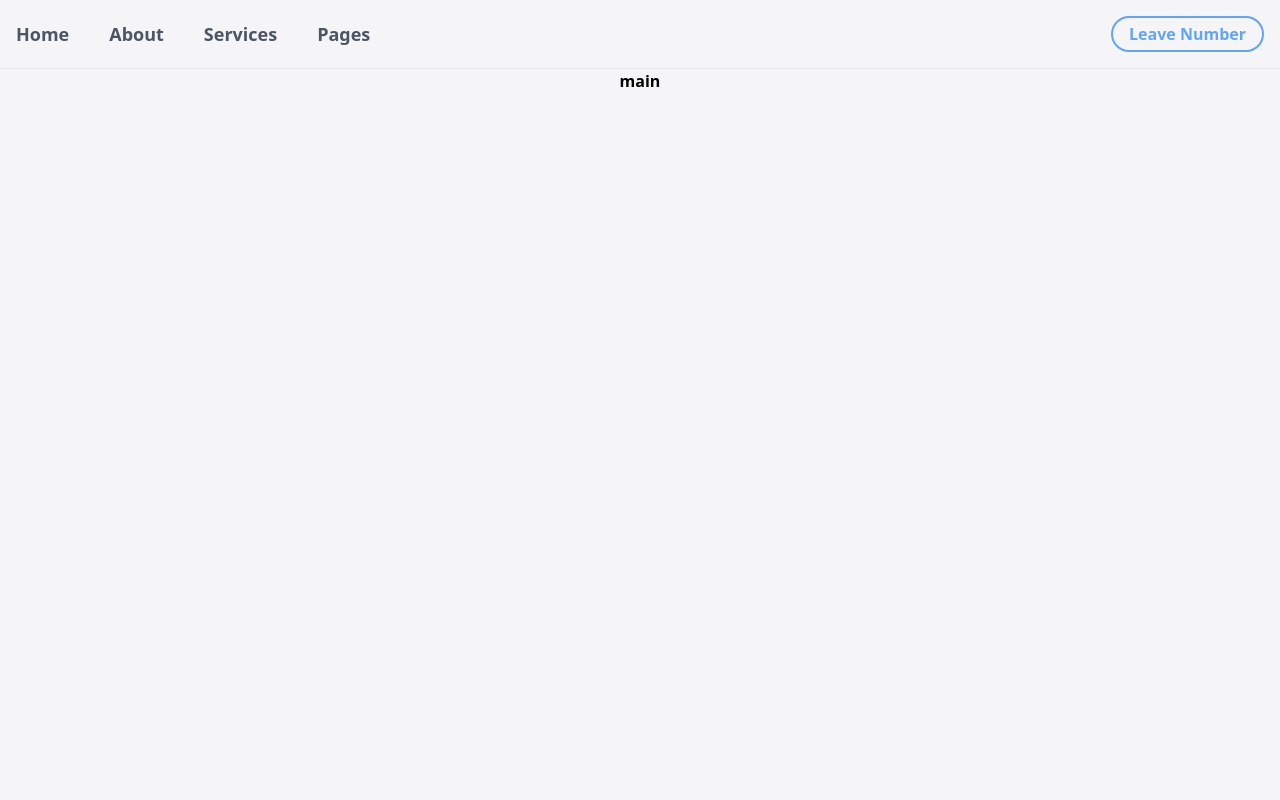
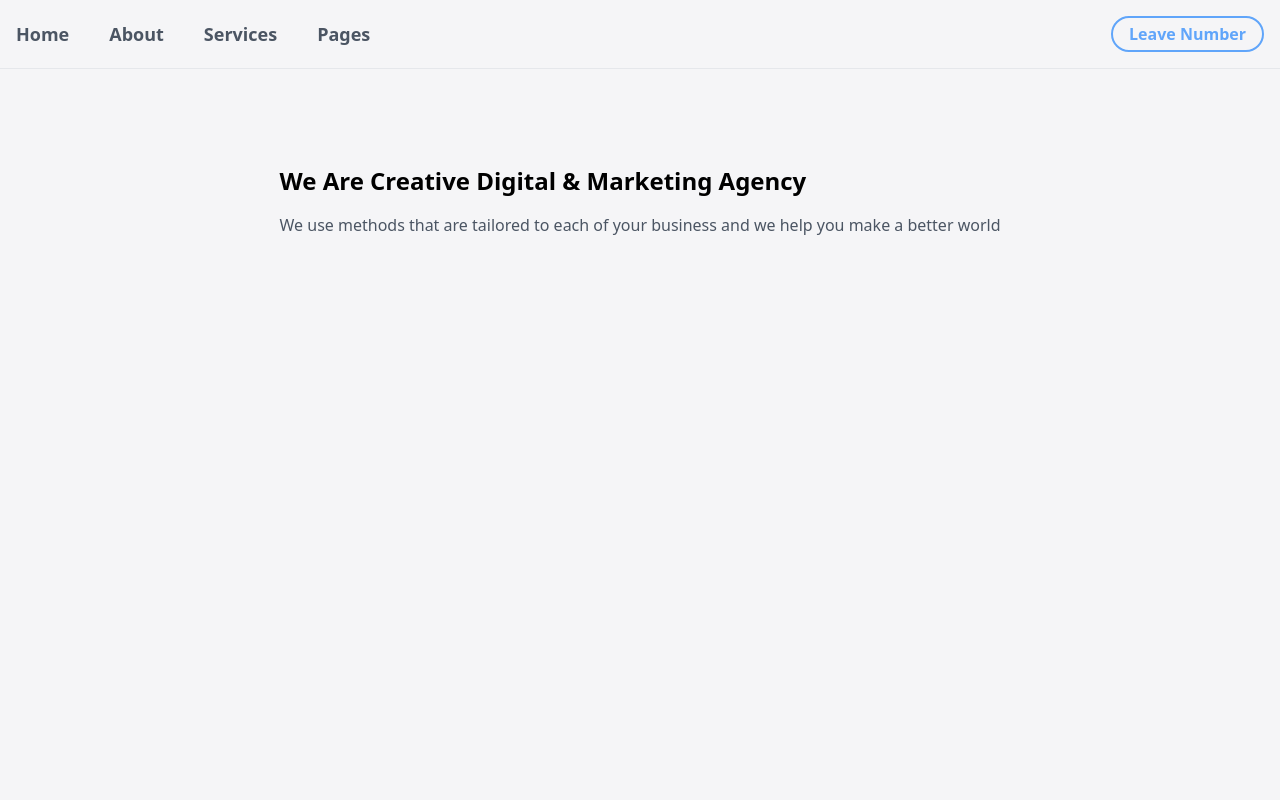
Before and after one commit to kmk00/landing-page, a React (Vite) app: page / in a window 1280 px wide. Shown: the top 800 px of the page. Built offline with nearby package versions, Linux system fonts and the light colour scheme.

Commit message:
1 binaries uploaded

```diff
--- a/index.html
+++ b/index.html
@@ -4,7 +4,7 @@
     <meta charset="UTF-8" />
     <link rel="icon" type="image/svg+xml" href="/vite.svg" />
     <meta name="viewport" content="width=device-width, initial-scale=1.0" />
-    <title>Vite + React</title>
+    <title>Landing Page</title>
   </head>
   <body>
     <div id="root"></div>
--- a/src/App.jsx
+++ b/src/App.jsx
@@ -1,12 +1,12 @@
 import Footer from './components/Footer';
 import Form from './components/Form';
 import Header from './components/Header';
-import Main from './components/Main';
+import Hero from './components/Hero';
 function App() {
   return (
     <div className="flex flex-col items-center">
       <Header />
-      <Main />
+      <Hero />
       <div className="bg-white w-full py-8 md:py-20">
         <Form />
       </div>
--- /dev/null
+++ b/src/components/Hero.jsx
@@ -0,0 +1,20 @@
+function Hero() {
+  return (
+    <section className="h-[1200px] pt-24">
+      <div className="flex flex-col items-center px-8">
+        <div>
+          <h1 className="text-2xl font-bold">
+            We Are Creative Digital & Marketing Agency
+          </h1>
+          <p className="font-thin text-gray-600 mt-4">
+            We use methods that are tailored to each of your business and we
+            help you make a better world
+          </p>
+        </div>
+        <img></img>
+      </div>
+    </section>
+  );
+}
+
+export default Hero;
--- a/src/components/Main.jsx
+++ /dev/null
@@ -1,5 +0,0 @@
-function Main() {
-  return <main className="h-[1200px]">main</main>;
-}
-
-export default Main;
```
Also changed, not shown: 1 other file (tests, documents, lock files or other folders).
